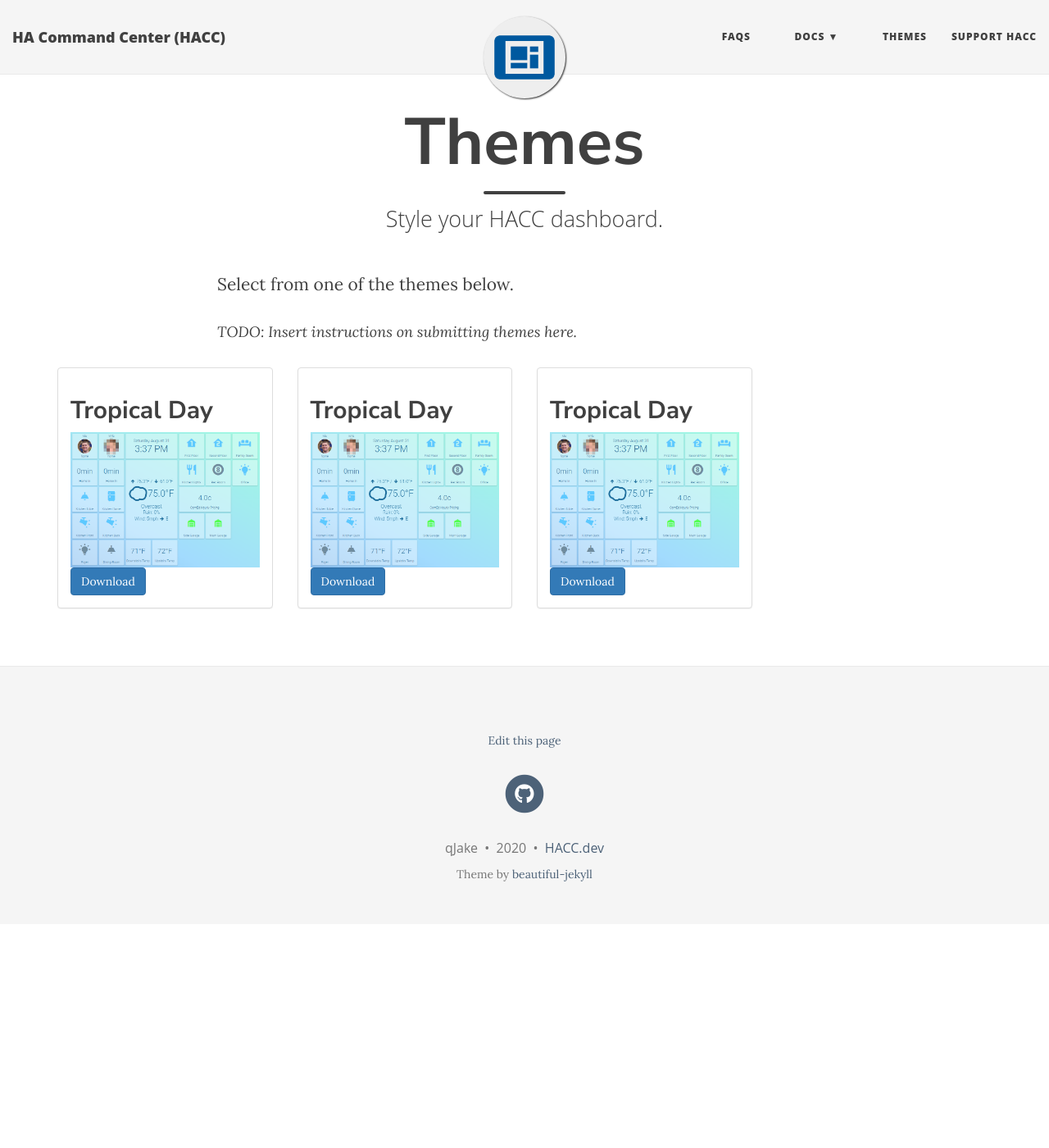
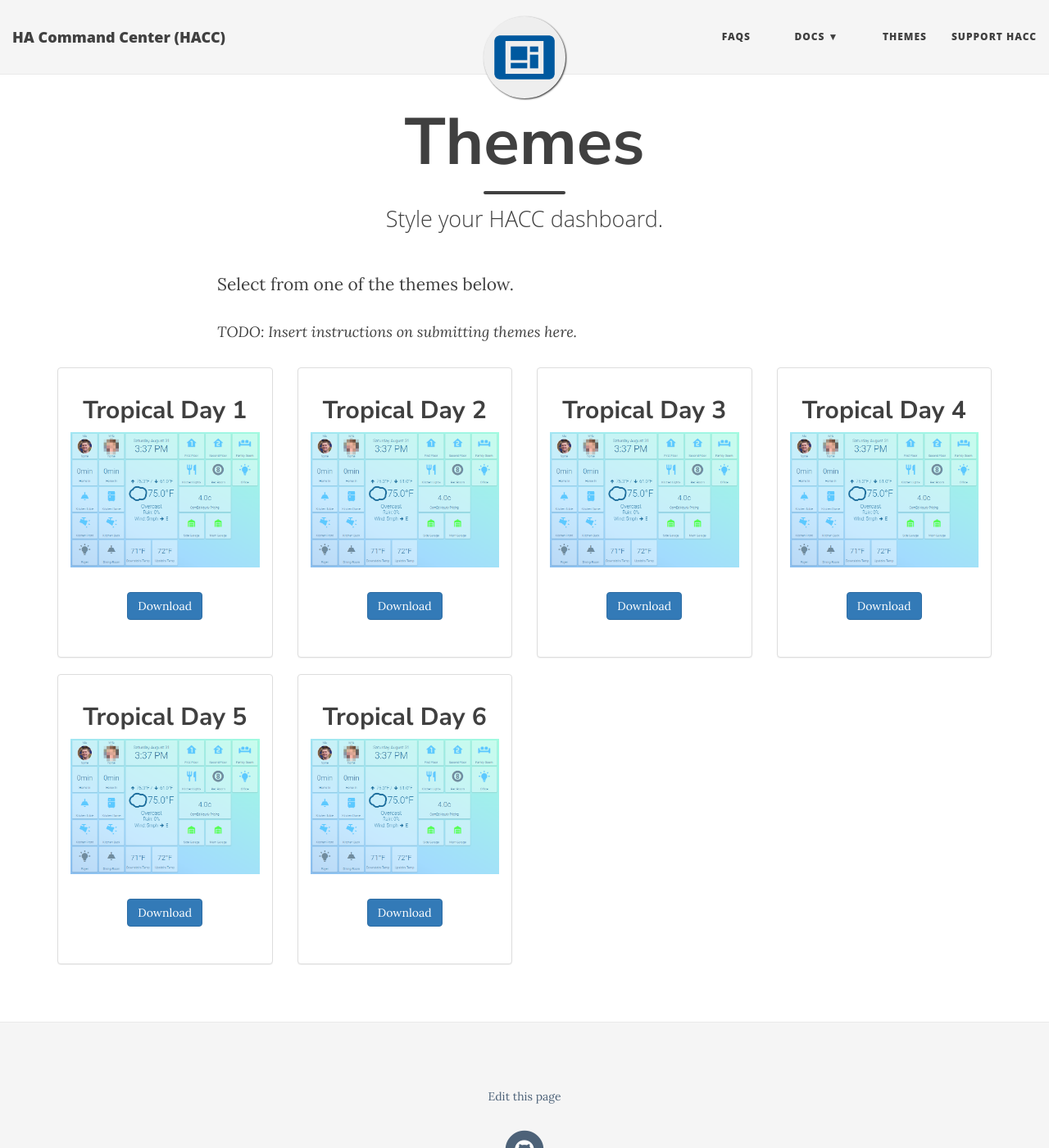
Before and after one commit to qJake/hacc.dev, a Jekyll site: the page built from themes.md, in a window 1280 px wide and 1400 px high. Shown: the whole window at 82% size. Built offline with Jekyll 4.4.1, drawn with Linux system fonts in a browser that asks for light colours; nearby versions of some CDN libraries.

Commit message:
Theme download test

```diff
--- a/_layouts/theme.html
+++ b/_layouts/theme.html
@@ -18,10 +18,12 @@ layout: base
       {%- if t.assetname -%} {% assign asset = t.assetname %} {% else %} {% assign asset = t.name %} {%- endif -%}
       <div class="col-md-3 col-sm-4 col-xs-12">
         <div class="panel panel-default">
-            <div class="panel-body">
+            <div class="panel-body text-center">
                 <h2>{{ t.name }}</h2>
                 <img src="/img/themes/{{ t.img }}.png" alt="{{ t.name }} image" />
-                <a href="/assets/themes/{{ asset }}.theme.json" target="_blank" class="btn btn-primary">Download</a>
+                <p>
+                  <a href="/assets/themes/{{ asset }}.theme.json" target="_blank" class="btn btn-primary" download>Download</a>
+                </p>
             </div>
         </div>
       </div>
--- a/themes.md
+++ b/themes.md
@@ -3,13 +3,22 @@ layout: theme
 title: Themes
 subtitle: Style your HACC dashboard.
 themes:
-  - name: Tropical Day
+  - name: Tropical Day 1
     img: tropical-day
     assetname: tropical-day
-  - name: Tropical Day
+  - name: Tropical Day 2
     img: tropical-day
     assetname: tropical-day
-  - name: Tropical Day
+  - name: Tropical Day 3
+    img: tropical-day
+    assetname: tropical-day
+  - name: Tropical Day 4
+    img: tropical-day
+    assetname: tropical-day
+  - name: Tropical Day 5
+    img: tropical-day
+    assetname: tropical-day
+  - name: Tropical Day 6
     img: tropical-day
     assetname: tropical-day
 ---
```
